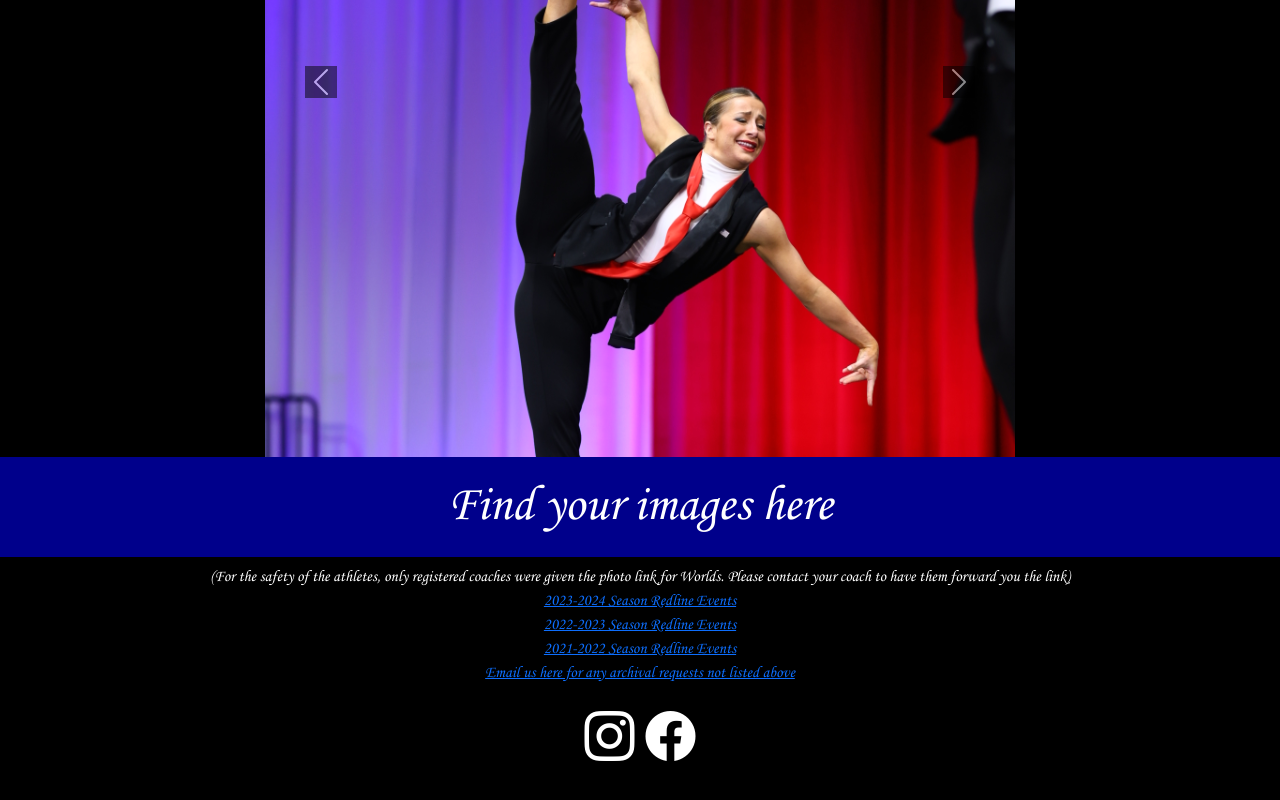
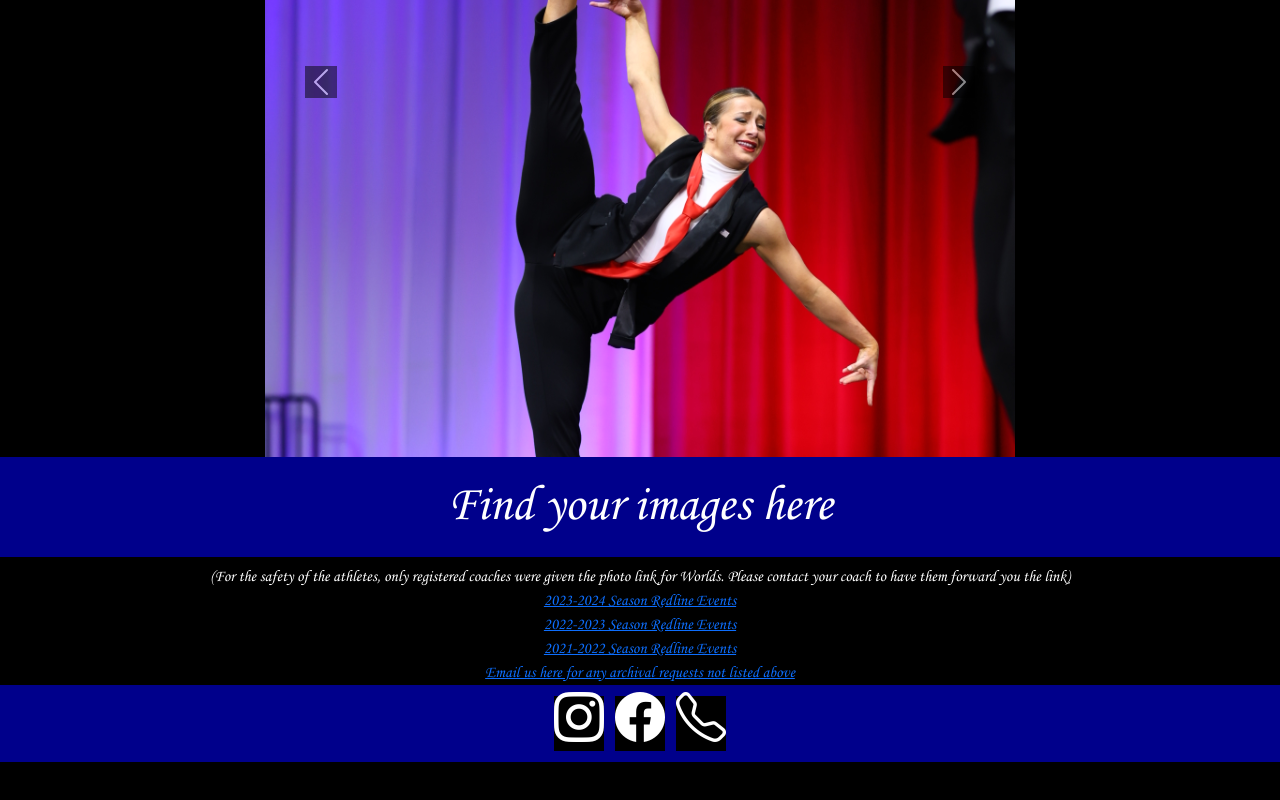
Before and after one commit to posty65841/ActionMoments, a website: page index.html in a window 1280 px wide. Shown: the part 1391-2191 px from the top of the page. After the commit the page ends 2153 px from the top, so only its background shows below. Drawn offline with nearby package versions, Linux system fonts and the light colour scheme.

Commit message:
going to test

```diff
--- a/index.html
+++ b/index.html
@@ -73,12 +73,12 @@
   <footer id="footer">
    <a target="_blank" href="https://www.instagram.com/actionmoments/?hl=en"> <i  class="bi bi-instagram"></i></a>
    <a target="_blank" href="https://www.facebook.com/ActionMoments/"> <i class="bi bi-facebook"></i></a>
-
-
+   <a href="tel:423-624-1401"> <i class="bi bi-telephone"></i></a>
+  </main>
   </footer>
 
 
-</main>
+
 
 
 </body>
--- a/style.css
+++ b/style.css
@@ -67,9 +67,9 @@
 }
 
 #footer{
-    background-color: black;
+    background-color: darkblue;
     color: white;
-    padding: 20px;
+    padding: 1px;
     text-align: center;
     font-size: 50px;
     font-family: corsiva;
```
